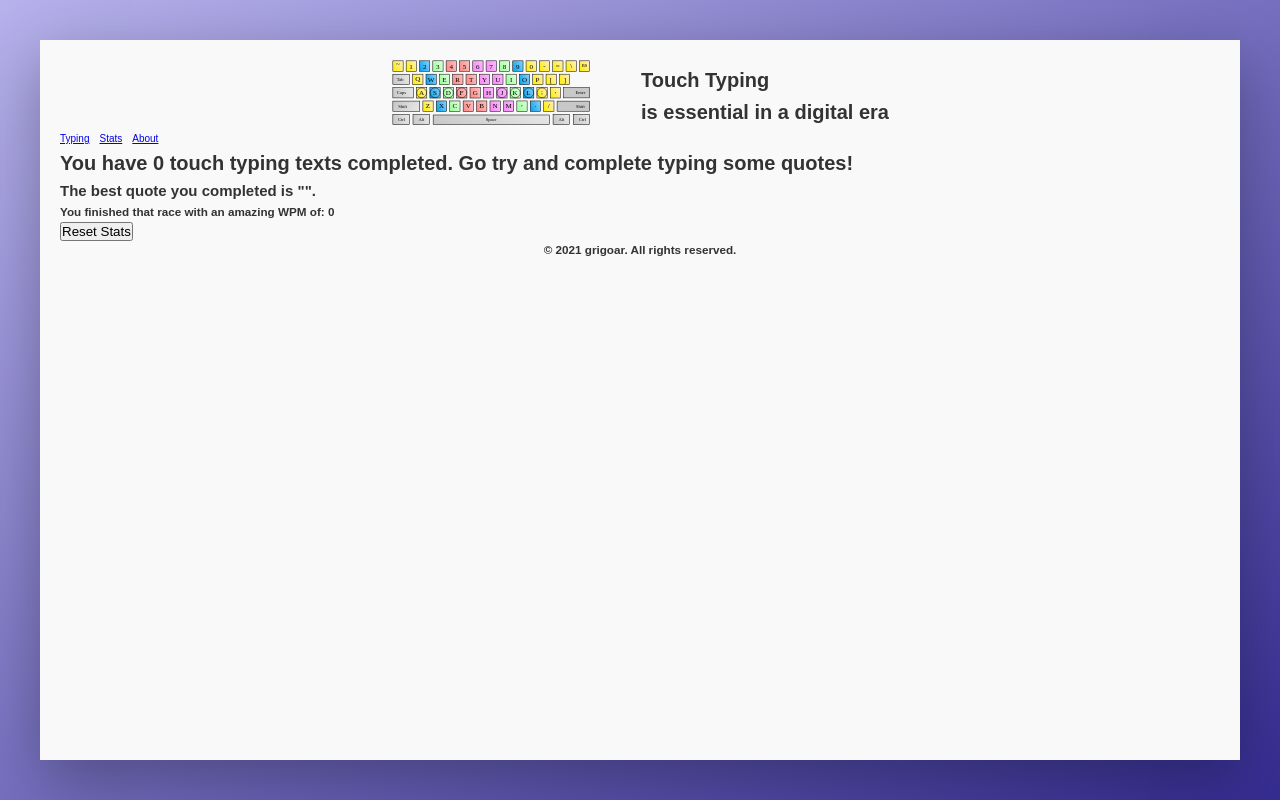
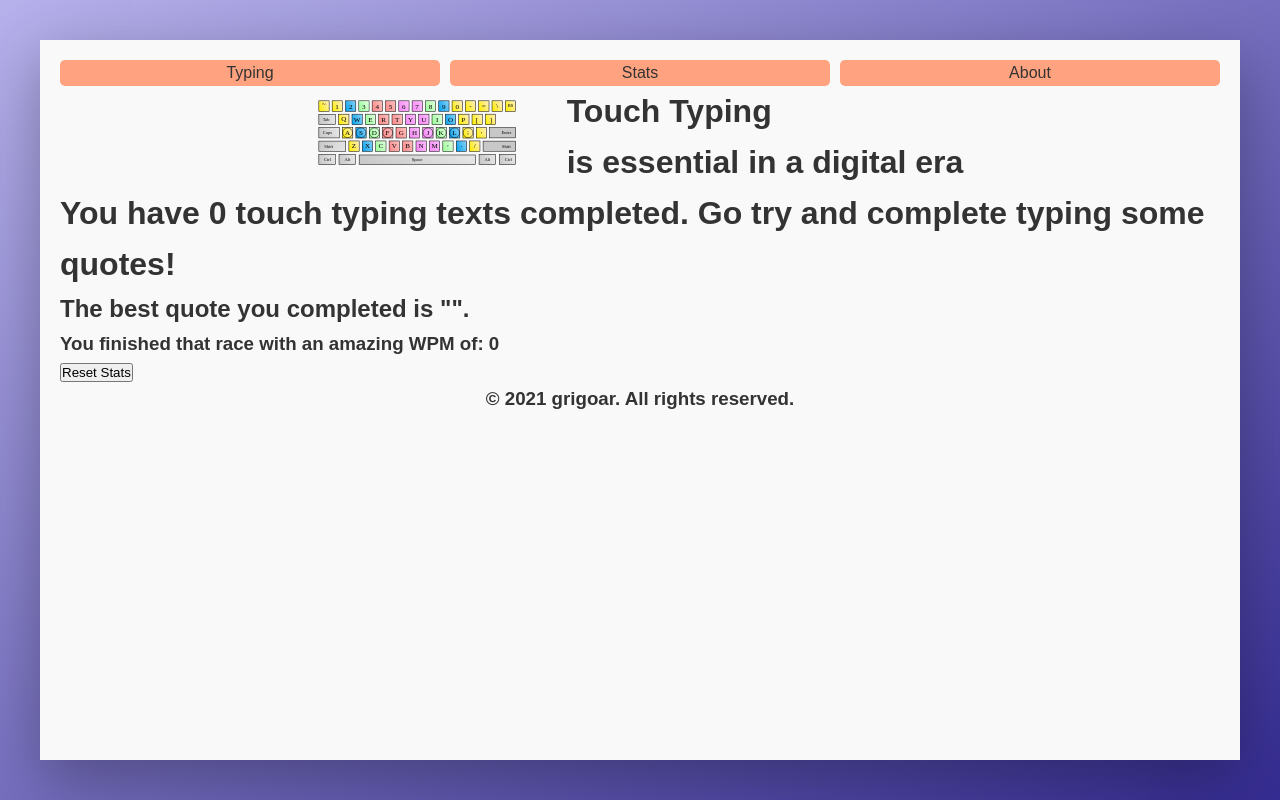
Before and after one commit to grigoar/React-Learning-Typing, a React app: page /stats in a window 1280 px wide. Built offline with nearby package versions, Linux system fonts and the light colour scheme; no server answers.

Commit message:
finished styling the navbar

```diff
--- a/src/components/About.js
+++ b/src/components/About.js
@@ -1,11 +1,8 @@
 import React from "react";
-import { Link } from "react-router-dom";
-import Navbar from "./Navbar";
 
 const About = () => {
   return (
     <div>
-      <Navbar />
       <p>
         Touch typing (also called touch type, blind typing, or touch
         keyboarding) is a style of typing. Although the phrase refers to typing
--- a/src/components/App.js
+++ b/src/components/App.js
@@ -8,6 +8,7 @@ import { Stats } from "./Stats";
 import About from "./About";
 import { useFetchQuotes } from "../customHooks/useFetchQuotes";
 import WinProvider from "../customContext/WinsProvider";
+import Navbar from "./Navbar";
 
 // export const TypingWins = React.createContext();
 
@@ -16,6 +17,7 @@ const App = () => {
 
   return (
     <div className="container">
+      <Navbar />
       <Header></Header>
       <WinProvider initialCount={0}>
         <Switch>
--- a/src/components/Navbar.js
+++ b/src/components/Navbar.js
@@ -3,7 +3,7 @@ import { Link } from "react-router-dom";
 
 const Navbar = () => {
   return (
-    <div>
+    <nav className="navbar">
       <Link to="/">Typing</Link>
       <Link style={{ marginLeft: "10px" }} to="/stats">
         Stats
@@ -11,7 +11,7 @@ const Navbar = () => {
       <Link style={{ marginLeft: "10px" }} to="/about">
         About
       </Link>
-    </div>
+    </nav>
   );
 };
 export default Navbar;
--- a/src/components/Stats.js
+++ b/src/components/Stats.js
@@ -1,18 +1,11 @@
-import React, { useContext } from "react";
-import { Link } from "react-router-dom";
-// import { TypingWins } from "./App";
-// import WinProvider from "./customContext/WinsProvider";
-// import { WinContext } from "./customContext/WinsProvider";
+import React from "react";
 import { useContextWins } from "../customContext/WinsProvider";
-import Navbar from "./Navbar";
 
 export const Stats = (props) => {
-  // const { wins } = useContext(WinContext);
   const { wins, bestRace, resetStats } = useContextWins();
 
   return (
     <div>
-      <Navbar />
       <h1>
         You have {wins} touch typing texts completed.{" "}
         {wins > 0
--- a/src/components/TypingMain.js
+++ b/src/components/TypingMain.js
@@ -1,8 +1,6 @@
 import React, { useState } from "react";
-import { Link } from "react-router-dom";
 
 import TypingText from "./TypingText";
-import Navbar from "./Navbar";
 import TipsTouchTyping from "./TipsTouchTyping";
 
 export const TextTypingContext = React.createContext();
@@ -24,7 +22,6 @@ export const TypingMain = (props) => {
   return (
     <TextTypingContext.Provider value={{ status, matchText }}>
       <main className="typing-main">
-        <Navbar></Navbar>
         <TypingText></TypingText>
         <button onClick={() => pickRandomText()}> New Quote</button>
         <div>
--- a/src/components/TypingText.js
+++ b/src/components/TypingText.js
@@ -1,8 +1,5 @@
 import React, { useState, useEffect, useRef, useContext } from "react";
 import { TextTypingContext } from "./TypingMain";
-// import { TypingWins } from "./App";
-// import WinProvider from "./customContext/WinsProvider";
-// import { WinContext } from "./customContext/WinsProvider";
 import { useContextWins } from "../customContext/WinsProvider";
 
 const TypingText = (props) => {
@@ -20,11 +17,9 @@ const TypingText = (props) => {
     errorsMade: 0,
   });
   const isWin = useRef(false);
-  // const nrWins = useRef(0);
 
   const textLength = useRef(0);
   const { matchText } = useContext(TextTypingContext);
-  // const { wins, incrementWins } = useContext(WinContext);
   const { wins, incrementWins, bestRace, recordBestRace } = useContextWins();
   //   const matchText = "Believe you can and you're halfway there.";
 
@@ -75,7 +70,6 @@ const TypingText = (props) => {
 
   //for processing the quote received
   useEffect(() => {
-    // console.log(props);
     const matchTextSplitted = [...matchText];
     let dynamicTextFirstRender = [];
     for (let [index, character] of matchTextSplitted.entries()) {
--- a/src/index.scss
+++ b/src/index.scss
@@ -14,10 +14,17 @@
 // $color-grey-dark-2: #beaf9e;
 // $color-grey-dark-3: #333;
 
+//#e67e22;
+//#c55f06;
+
 :root {
   --color-primary: #4c40d1;
   --color-primary-light: #b7b2ec;
   --color-primary-dark: #352c92;
+
+  --color-secondary: #ff4500;
+  --color-secondary-light: #ffa27f;
+  --color-secondary-dark: #661b00;
 
   --color-grey-light-1: #faf9f9;
   --color-grey-light-2: #f4f2f2;
@@ -65,6 +72,7 @@ html {
 body {
   font-family: $font-primary;
   color: var(--color-grey-dark-1);
+  font-size: 1.6rem;
   font-weight: 300;
   line-height: 1.6;
   display: flex;
@@ -80,6 +88,28 @@ body {
   background-repeat: no-repeat;
 
   height: 100vh;
+}
+
+.navbar {
+  display: flex;
+  justify-content: space-around;
+  // background-color: var(--color-grey-light-4);
+}
+.navbar > *,
+.navbar > *:visited {
+  background-color: var(--color-secondary-light);
+  width: 100%;
+  display: flex;
+  align-items: center;
+  justify-content: center;
+  text-decoration: none;
+  color: var(--color-grey-dark-1);
+  border-radius: 5px;
+  transition: background-color 0.3s, color 0.3s;
+}
+.navbar > *:hover {
+  background-color: var(--color-secondary-dark);
+  color: var(--color-grey-light-1);
 }
 
 .typing-main__text {
```
